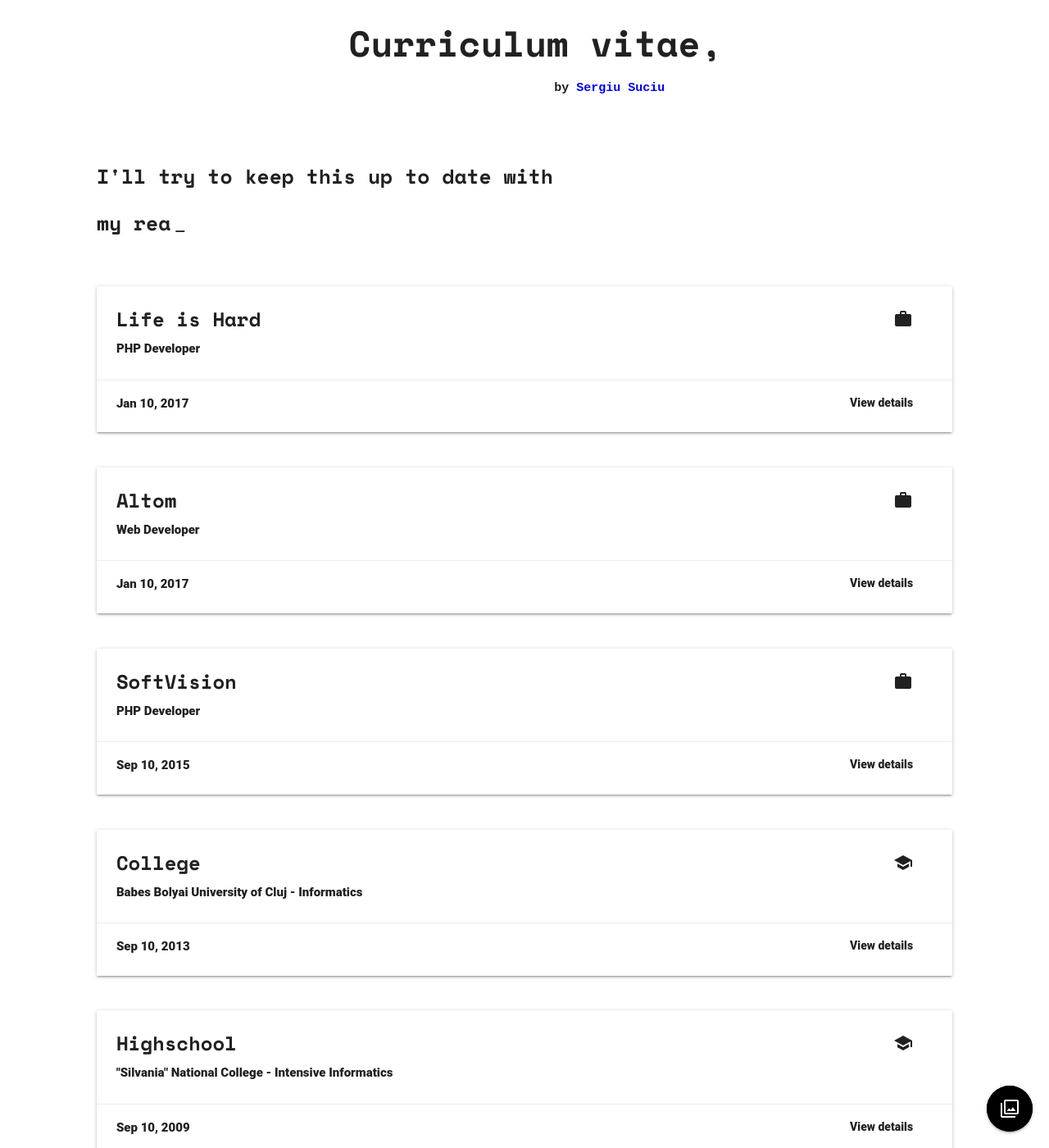
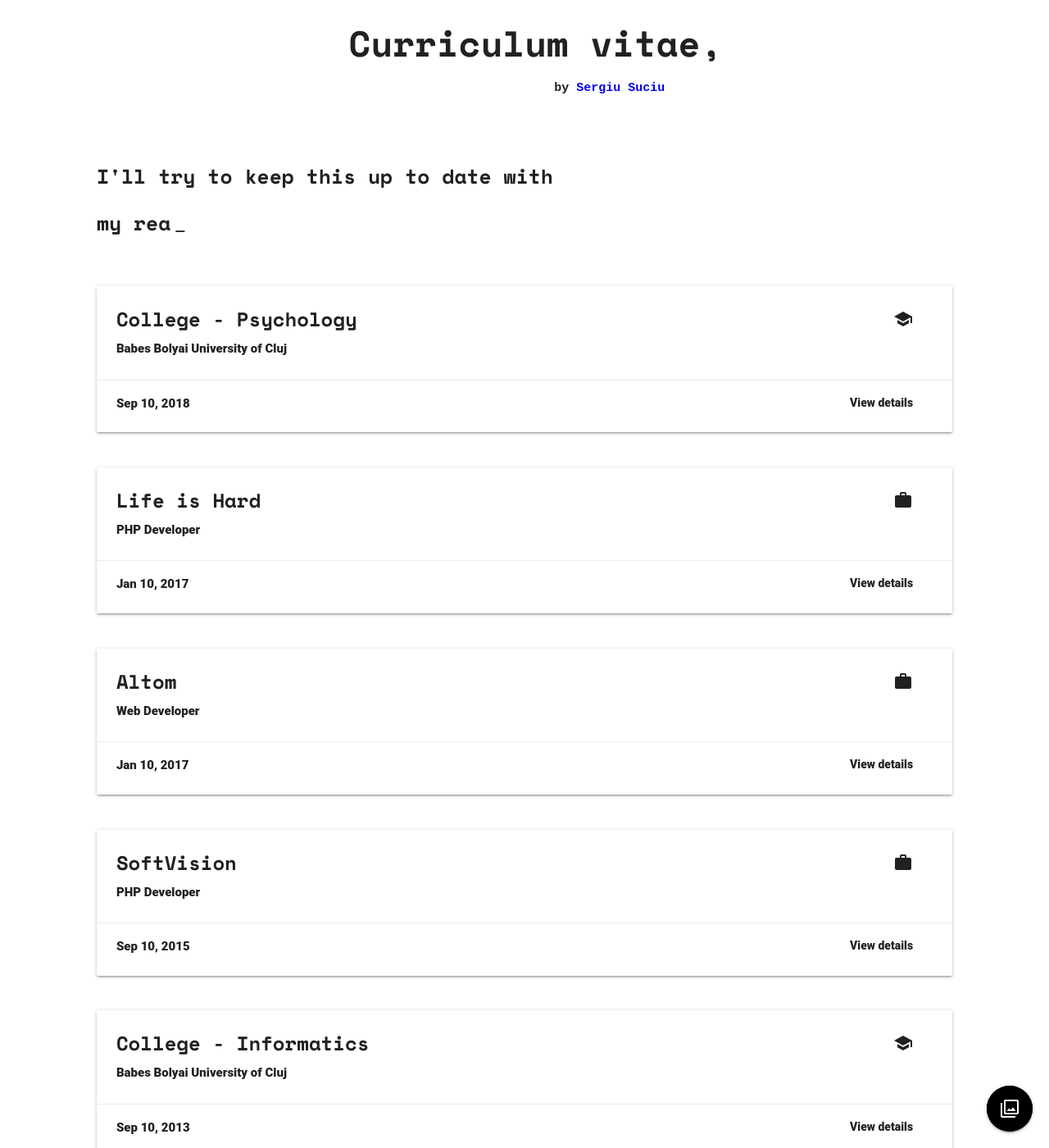
Before and after one commit to suciusergiu94/blog, a Jekyll site: the page built from index.html, in a window 1280 px wide and 1400 px high. Shown: the whole window at 82% size. Built offline with Jekyll 4.4.1, drawn with Linux system fonts in a browser that asks for light colours.

Commit message:
added psychology

```diff
--- a/_posts/education/2013-09-10-college-babes-bolyai-info.markdown
+++ b/_posts/education/2013-09-10-college-babes-bolyai-info.markdown
@@ -1,8 +1,8 @@
 ---
 layout: post
-title:  College
+title:  College - Informatics
 date:   2013-09-10 08:00:00 +0200
-description: Babes Bolyai University of Cluj - Informatics
+description: Babes Bolyai University of Cluj
 icon: school
 categories: education
 ---
--- /dev/null
+++ b/_posts/education/2018-09-10-college-babes-bolyai-psychology.markdown
@@ -0,0 +1,20 @@
+---
+layout: post
+title:  College - Psychology
+date:   2018-09-10 08:00:00 +0200
+description: Babes Bolyai University of Cluj
+icon: school
+categories: education
+---
+
+I started studying Psychology at [Babes Bolyai University of Cluj][ubb] in September 2018.
+
+<br />
+
+The main subjects I am studying are: statistics, neuroscience, genetics, introduction to classical psychology, behaviour psychology, corporate psychology along with other humanitarian classes
+
+
+[ubb]: http://psychology.psiedu.ubbcluj.ro/en/
+[isj]: https://www.isjcj.ro/
+[pract-it]: https://econ.ubbcluj.ro/stire.php?id=197/
+[sv]: https://www.softvision.com/
```
